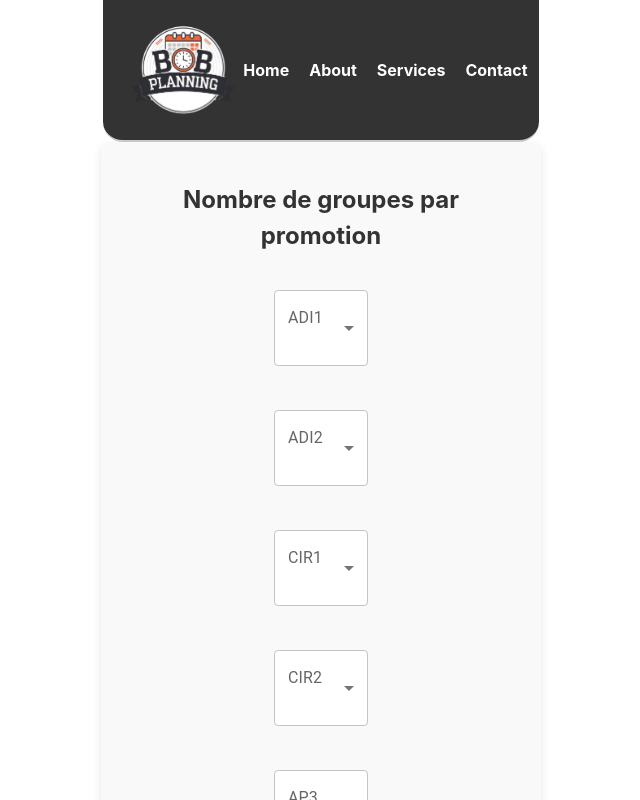
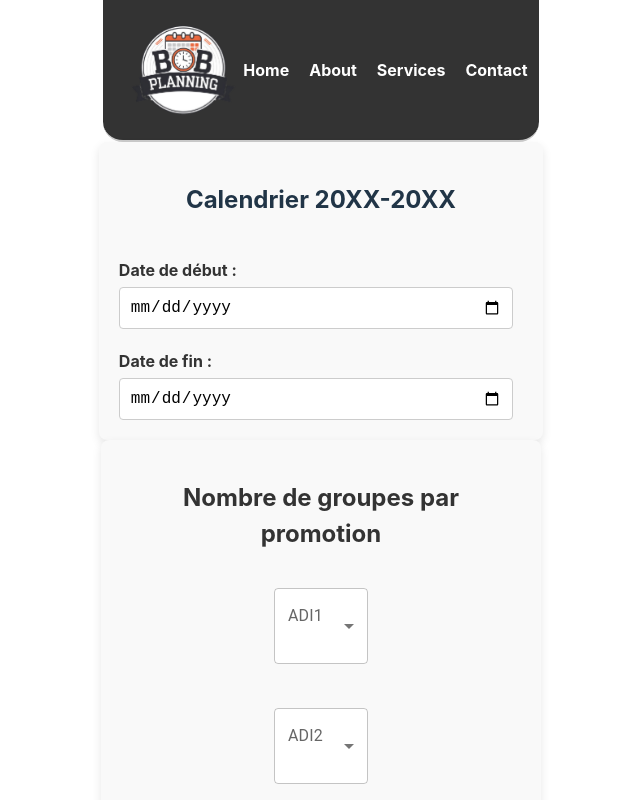
Before and after one commit to rozennrd/OPALE, a React (Vite) app in the folder BobPlanning.front/: page / in a window 1280 px wide. Shown: the top 800 px of the page, without its empty margins (319-959 px from the left). Built offline with nearby package versions, Linux system fonts and the light colour scheme.

Commit message:
Composant: saisie date début et fin du calendrier (DebFinCalendrier)

```diff
--- a/BobPlanning.front/package.json
+++ b/BobPlanning.front/package.json
@@ -10,11 +10,13 @@
     "preview": "vite preview"
   },
   "dependencies": {
-    "bobplanning-front": "file:",
     "@emotion/react": "^11.13.3",
     "@emotion/styled": "^11.13.0",
     "@mui/material": "^6.1.2",
+    "@types/react-datepicker": "^7.0.0",
+    "bobplanning-front": "file:",
     "react": "^18.3.1",
+    "react-datepicker": "^7.4.0",
     "react-dom": "^18.3.1",
     "react-router-dom": "^6.26.2"
   },
--- /dev/null
+++ b/BobPlanning.front/src/components/DebFinCalendrier.css
@@ -0,0 +1,67 @@
+/* Main container for DebFinCalendrier */
+.deb-fin-calendrier {
+    padding: 20px;
+    background-color: #f9f9f9;
+    border-radius: 8px;
+    box-shadow: 0px 4px 10px rgba(0, 0, 0, 0.1);
+    max-width: 500px;
+    margin: 0 auto; /* Center horizontally */
+    text-align: center;
+}
+
+.title {
+    color: #333;
+    font-size: 24px;
+    font-weight: bold;
+    margin-bottom: 20px;
+}
+
+/* Date picker styling */
+.saisie-date {
+    display: flex;
+    flex-direction: column;
+    gap: 20px;
+}
+
+.saisie-date-title {
+    text-align: center;
+}
+
+.date-input-container {
+    display: flex;
+    flex-direction: column;
+    align-items: flex-start;
+    gap: 5px;
+    width: 100%;
+    box-sizing: border-box;
+}
+
+.label {
+    font-weight: bold;
+    color: #333;
+}
+
+.input {
+    padding: 10px;
+    font-size: 16px;
+    border: 1px solid #ccc;
+    border-radius: 4px;
+    width: 100%; /* Ensure full width */
+    box-sizing: border-box; /* Ensure padding and border don't cause overflow */
+}
+
+.input:focus {
+    border-color: #007bff;
+    outline: none;
+}
+
+/* Add some padding or margin to ensure inputs don't stick to the edges */
+.date-input-container {
+    padding-right: 10px;
+}
+
+.result-container p {
+    font-size: 16px;
+    color: #555;
+    margin-top: 10px;
+}
--- /dev/null
+++ b/BobPlanning.front/src/components/DebFinCalendrier.tsx
@@ -0,0 +1,42 @@
+import React, { useState } from "react";
+import './DebFinCalendrier.css';
+
+const DebFinCalendrier: React.FC = () => {
+  const [startDate, setStartDate] = useState<string>('');
+  const [endDate, setEndDate] = useState<string>('');
+
+  return (
+    <div className="deb-fin-calendrier">
+
+      <div className="saisie-date">
+        <div className="saisie-date-title">
+          <h2>Calendrier 20XX-20XX</h2>
+        </div>
+        <div className="date-input-container">
+          <label htmlFor="start-date" className="label">Date de début :</label>
+          <input
+            type="date"
+            id="start-date"
+            name="start-date"
+            value={startDate}
+            onChange={(e) => setStartDate(e.target.value)}
+            className="input"
+          />
+        </div>
+        <div className="date-input-container">
+          <label htmlFor="end-date" className="label">Date de fin :</label>
+          <input
+            type="date"
+            id="end-date"
+            name="end-date"
+            value={endDate}
+            onChange={(e) => setEndDate(e.target.value)}
+            className="input"
+          />
+        </div>
+      </div>
+    </div>
+  );
+};
+
+export default DebFinCalendrier;
--- a/BobPlanning.front/src/pages/Home.tsx
+++ b/BobPlanning.front/src/pages/Home.tsx
@@ -1,12 +1,15 @@
 import React from 'react';
 import TopBar from '../components/TopBar';
 import NbGroupesPromo from '../components/NbGroupesPromo';
+import DebFinCalendrier from '../components/DebFinCalendrier';
 
 const Home: React.FC = () => {
     return (
         <div>
-                <TopBar />
-                <NbGroupesPromo />
+            <TopBar />
+            <DebFinCalendrier />
+            <NbGroupesPromo />
+
 
         </div>
     );
```
Also changed, not shown: 1 other file (tests, documents, lock files or other folders).
